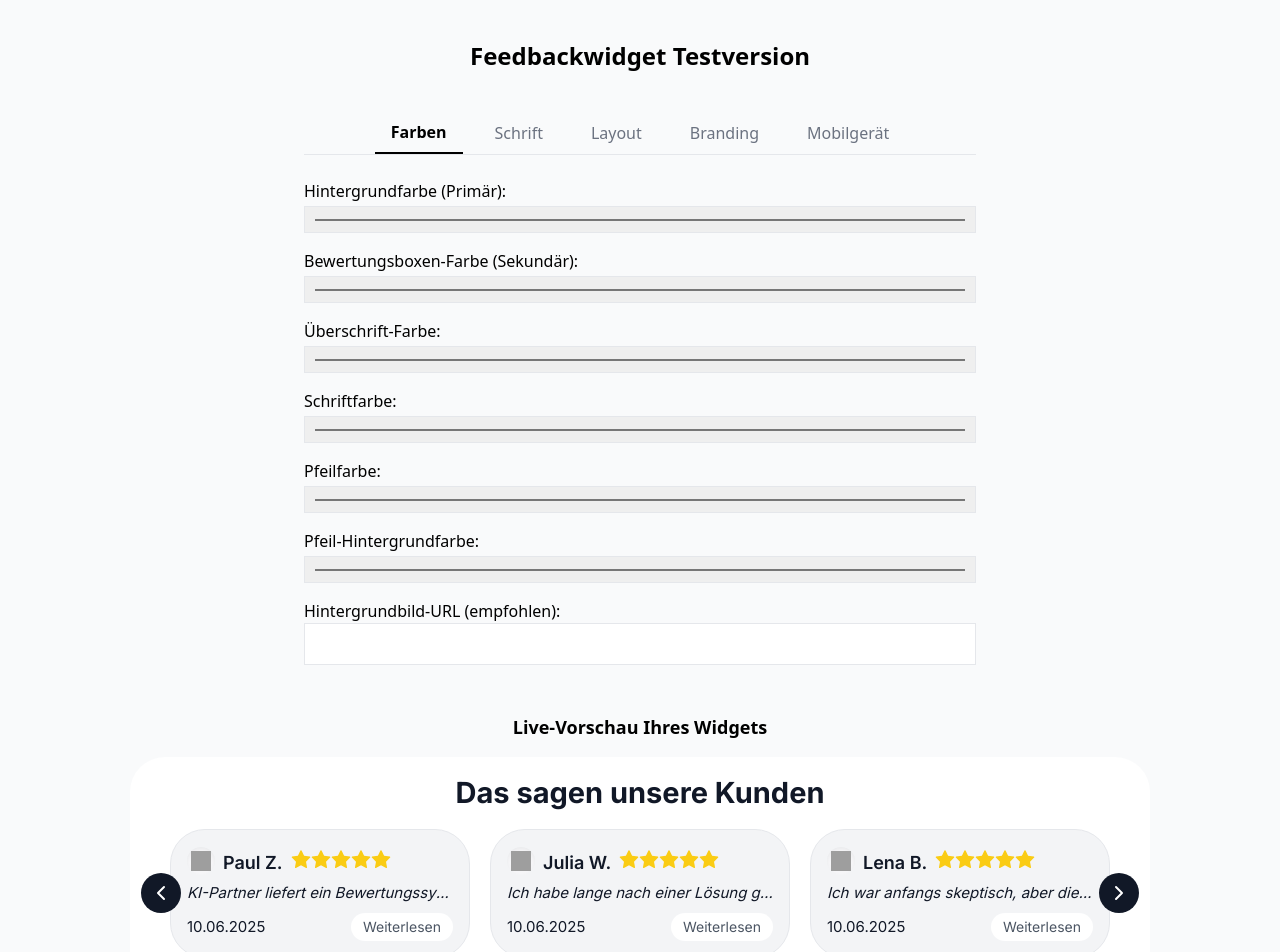
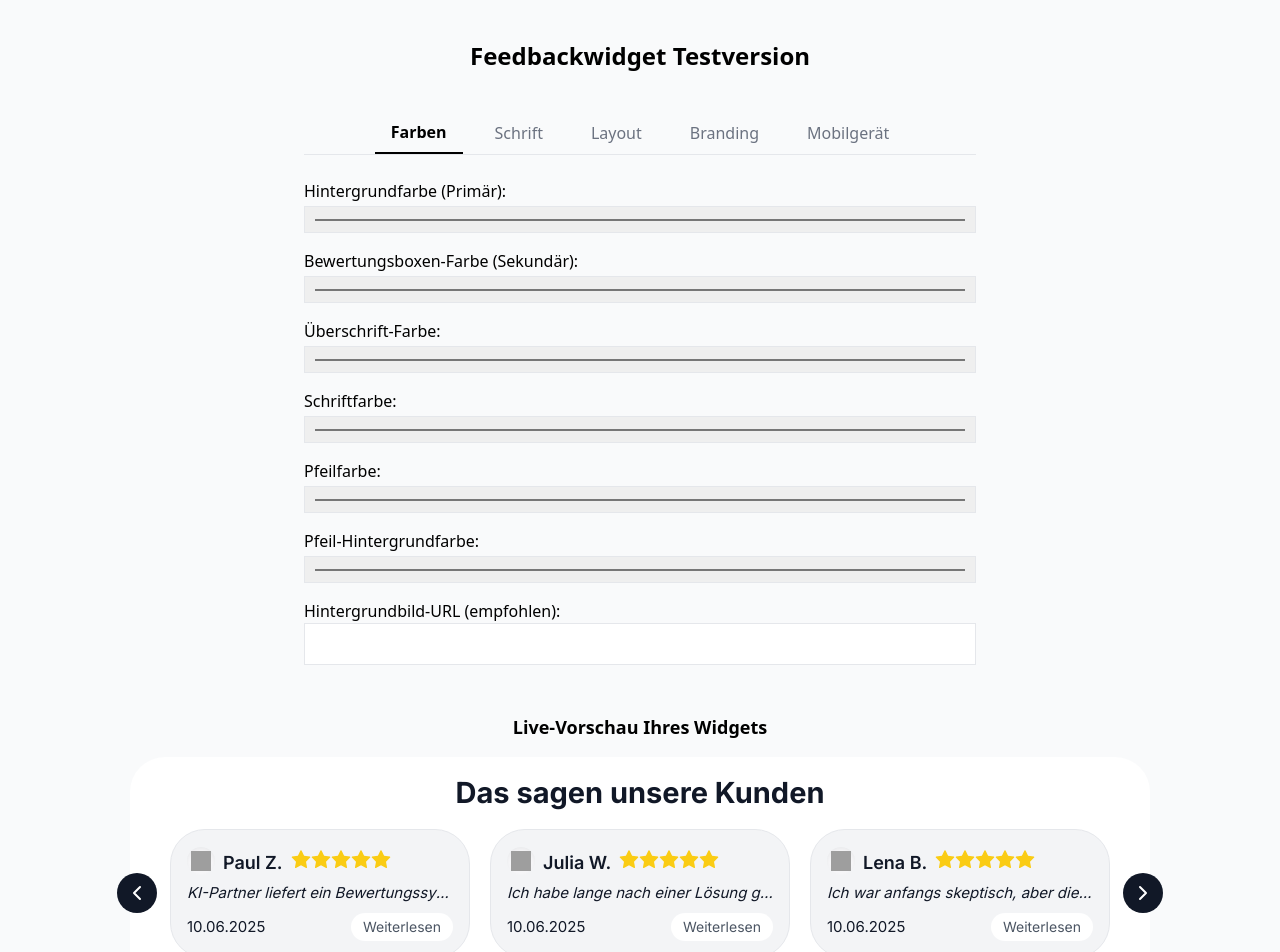
Before and after one commit to Hamsa777/KI-Partner, a React (Vite) app: page /TestEditor in a window 1280 px wide. Shown: the top 952 px of the page. Built offline with nearby package versions, Linux system fonts and the light colour scheme; grey boxes are pictures that could not be loaded.

Commit message:
Aktueller Stand – Widget final

```diff
--- a/src/components/FeedbackWidget.jsx
+++ b/src/components/FeedbackWidget.jsx
@@ -453,7 +453,7 @@ if (expandedReview) {
           className="absolute left-0 top-1/2 -translate-y-1/2 z-10 p-2 rounded-full transform transition-transform duration-150 ease-out hover:scale-110 flex items-center justify-center"
           style={{
             backgroundColor: arrowBgColor,
-            marginLeft: "-29px",
+            marginLeft: "-53px",
           }}
         >
           <ChevronLeft color={arrowColor} />
@@ -534,7 +534,7 @@ if (expandedReview) {
           className="absolute right-0 top-1/2 -translate-y-1/2 z-10 p-2 rounded-full transform transition-transform duration-150 ease-out hover:scale-110 flex items-center justify-center"
           style={{
             backgroundColor: arrowBgColor,
-            marginRight: "-29px",
+            marginRight: "-53px",
           }}
         >
           <ChevronRight color={arrowColor} />
```
